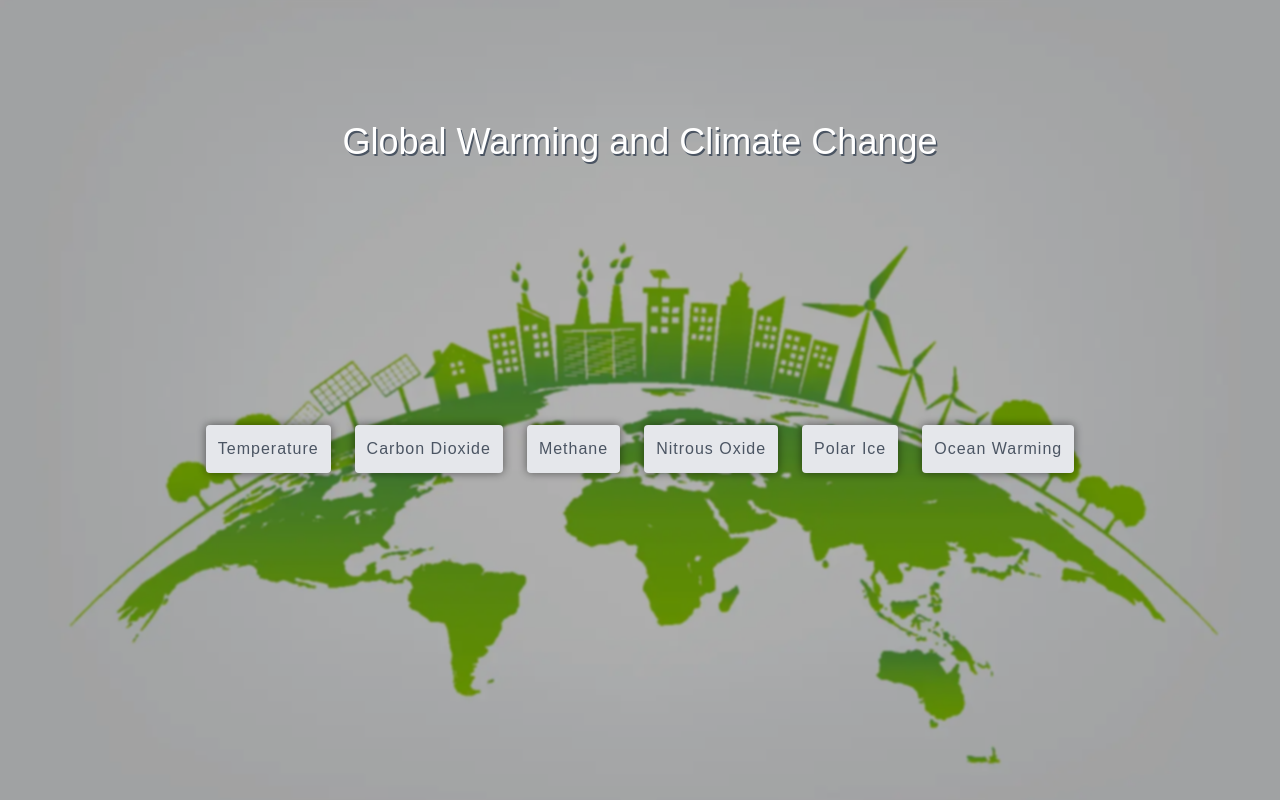
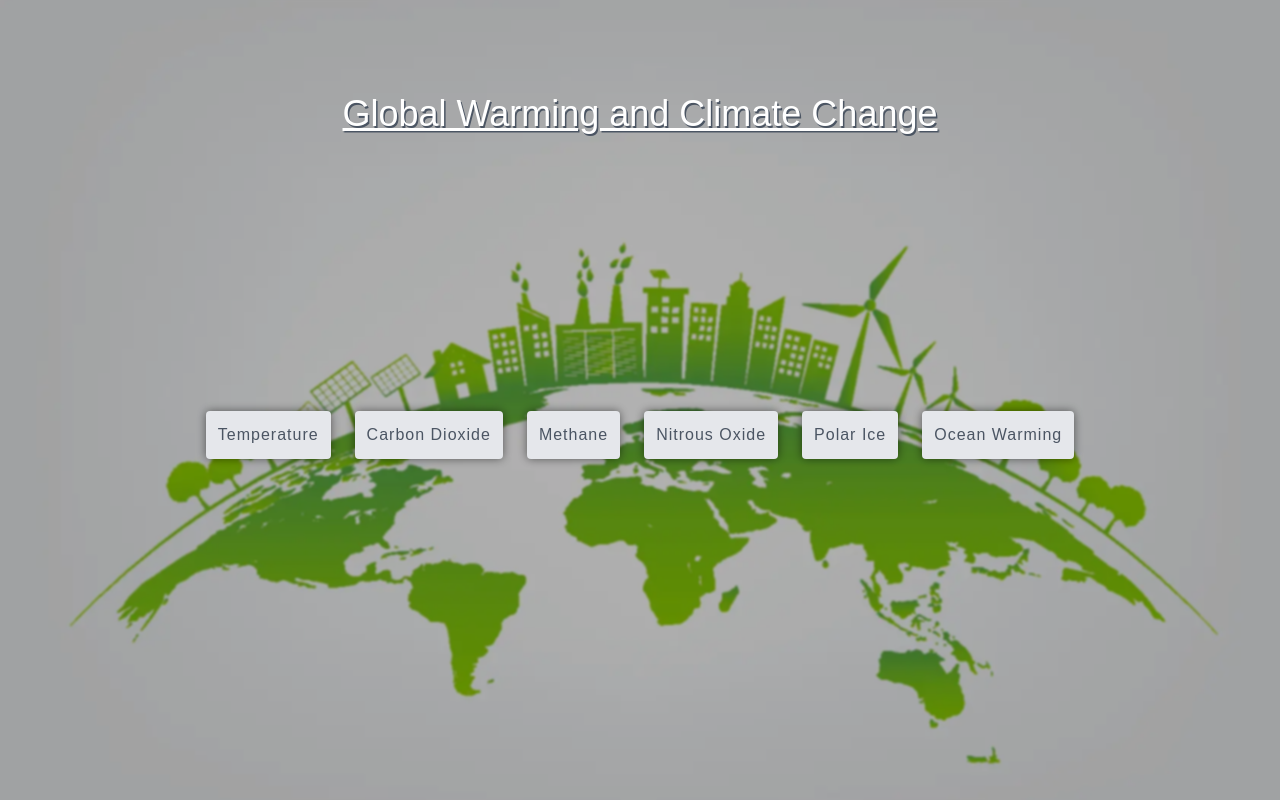
Before and after one commit to francesco-foglia/react-global-warming-app, a React (Create React App) app: page / in a window 1280 px wide. Built offline with nearby package versions, Linux system fonts and the light colour scheme.

Commit message:
Update homepage title to be a link to global-warming.org

```diff
--- a/src/pages/Home.js
+++ b/src/pages/Home.js
@@ -20,9 +20,11 @@ function Home() {
       {spinner && <Spinner />}
       <div className="w-full h-screen bg-cover bg-center" style={{ backgroundImage: "url(" + BackgroundGlobalWarming + ")" }}>
         <div className="w-full h-screen p-[5%] flex flex-col justify-center items-center bg-black bg-opacity-30 backdrop-blur-[1px]">
-          <h1 className="text-4xl text-center text-white font-medium mt-[5%] mb-0" style={{ textShadow: "1.5px 1.5px #4b5563" }}>
-            Global Warming and Climate Change
-          </h1>
+          <Link to="https://global-warming.org/" target="_blank" rel="noopener noreferrer nofollow">
+            <h1 className="text-4xl text-center text-white font-medium underline underline-offset-2 mt-[5%] mb-0" style={{ textShadow: "1.5px 1.5px #4b5563" }}>
+              Global Warming and Climate Change
+            </h1>
+          </Link>
           <div className="flex flex-wrap justify-center items-center m-auto">
             {navbarLinks.filter(link => link.path !== "/").map((link) => (
               <Link key={link.name} to={link.path} className="m-3 p-3 rounded font-medium text-gray-600 bg-gray-200 hover:scale-110 transition-all duration-500 tracking-[1px]" style={{ boxShadow: "0 0 10px 0 rgba(0, 0, 0, 0.5)" }}>
```
